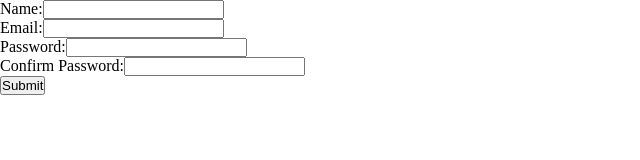
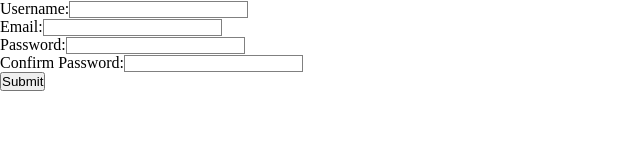
Before and after one commit to riccvargiu-eng/frontendreact, a React (Vite) app in the folder vite-project/: page / in a window 1280 px wide. Shown: the top 160 px of the page, without its empty margins (0-640 px from the left). Built offline with nearby package versions, Linux system fonts and the light colour scheme.

Commit message:
Implement form handling and validation in BaseForm component; add useForm custom hook

```diff
--- a/vite-project/src/assets/components/form/form.jsx
+++ b/vite-project/src/assets/components/form/form.jsx
@@ -1,60 +1,122 @@
+import useForm from "../../hooks/hooks";
 import { useState } from "react";
 
 function BaseForm() {
-  const [formData, setFormData] = useState({
-    name: "",
+  const form = useForm({
+    username: "",
     email: "",
     password: "",
+    confirmPassword: "",
   });
-  const { name, email, password } = formData;
-  const [confirmPassword, setConfirmPassword] = useState("");
+  const { username, email, password, confirmPassword } = form.values;
+
+  const [errors, setErrors] = useState({});
+
+  const updateField = (field, value) => {
+    form.setValue(field, value);
+
+    if (errors[field]) {
+      setErrors((prev) => ({
+        ...prev,
+        [field]: "",
+      }));
+    }
+  };
+
+  const validateForm = () => {
+    const newErrors = {};
+
+    if (!username.trim()) newErrors.username = "Username is required";
+    else if (username.length < 5)
+      newErrors.username = "Username must be at least 5 characters long";
+
+    if (!email.trim()) newErrors.email = "Email is required";
+    else if (!/^[a-zA-Z0-9]+@(?:[a-zA-Z0-9]+\.)+[A-Za-z]+$/.test(email))
+      newErrors.email = "Email is not valid";
+
+    if (password !== confirmPassword) {
+      newErrors.confirmPassword = "Le password non coincidono!";
+    }
+
+    setErrors(newErrors);
+    return Object.keys(newErrors).length === 0;
+  };
 
   const handleSubmit = (e) => {
     e.preventDefault();
-    if (password !== confirmPassword) {
-      alert("Le password non coincidono!");
-      return;
+    if (validateForm()) {
+      alert("Form valido! Registrazione completata.");
+      console.log("Dati:", formData);
+    } else {
+      alert("Form not Valid! Please correct the errors and try again.");
     }
-    alert("Form inviato correttamente!");
   };
 
   return (
     <form onSubmit={handleSubmit}>
       <div>
-        <label>Name:</label>
+        <label>Username:</label>
         <input
           type="text"
-          value={name}
-          onChange={(e) => setFormData({ ...formData, name: e.target.value })}
+          value={username}
+          onChange={(e) => updateField("username", e.target.value)}
+          style={{
+            border: errors.username ? "2px solid red" : "1px solid gray",
+          }}
         />
+        {errors.username && (
+          <span style={{ color: "red" }}>{errors.username}</span>
+        )}
       </div>
+
       <div>
         <label>Email:</label>
         <input
           type="text"
           value={email}
-          onChange={(e) => setFormData({ ...formData, email: e.target.value })}
+          onChange={(e) => updateField("email", e.target.value)}
+          style={{
+            border: errors.email ? "2px solid red" : "1px solid gray",
+          }}
         />
+        {errors.email && <span style={{ color: "red" }}>{errors.email}</span>}
       </div>
+
       <div>
         <label>Password:</label>
         <input
           type="password"
           value={password}
-          onChange={(e) =>
-            setFormData({ ...formData, password: e.target.value })
-          }
+          onChange={(e) => updateField("password", e.target.value)}
+          style={{
+            border: errors.password ? "2px solid red" : "1px solid gray",
+          }}
         />
+        {errors.password && (
+          <span style={{ color: "red" }}>{errors.password}</span>
+        )}
       </div>
+
       <div>
         <label>Confirm Password:</label>
         <input
-          id="confirmPassword"
           type="password"
           value={confirmPassword}
-          onChange={(e) => setConfirmPassword(e.target.value)}
+          onChange={(e) => {
+            setConfirmPassword(e.target.value);
+            if (errors.confirmPassword) {
+              setErrors((prev) => ({ ...prev, confirmPassword: "" }));
+            }
+          }}
+          style={{
+            border: errors.confirmPassword ? "2px solid red" : "1px solid gray",
+          }}
         />
+        {errors.confirmPassword && (
+          <span style={{ color: "red" }}>{errors.confirmPassword}</span>
+        )}
       </div>
+
       <button type="submit">Submit</button>
     </form>
   );
--- /dev/null
+++ b/vite-project/src/assets/hooks/hooks.jsx
@@ -0,0 +1,15 @@
+import { useState } from "react";
+
+export default function useForm(initialValues) {
+  const [values, setValues] = useState(initialValues);
+
+  const setValue = (field, value) => {
+    setValues((prev) => ({ ...prev, [field]: value }));
+  };
+
+  const reset = () => {
+    setValues(initialValues);
+  };
+
+  return { values, setValue, reset };
+}
```
